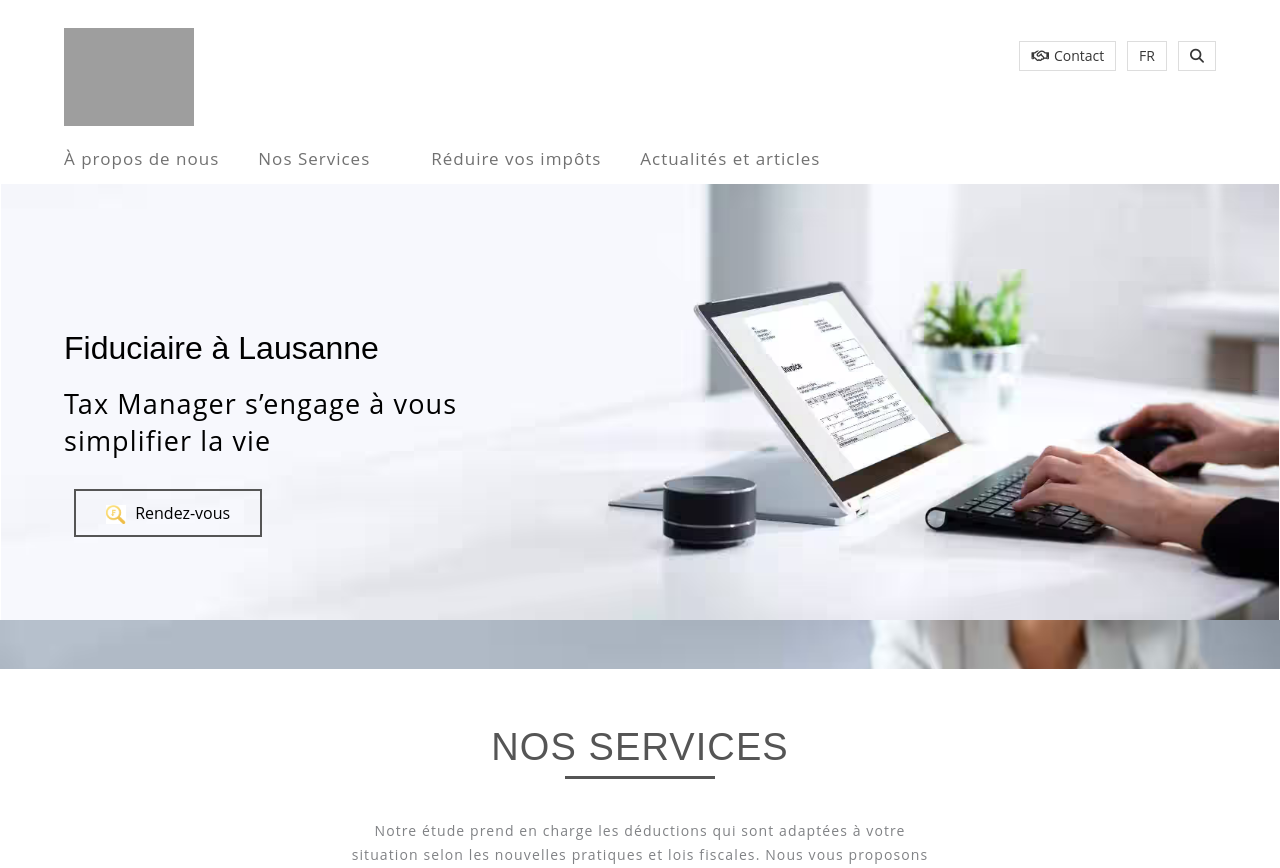
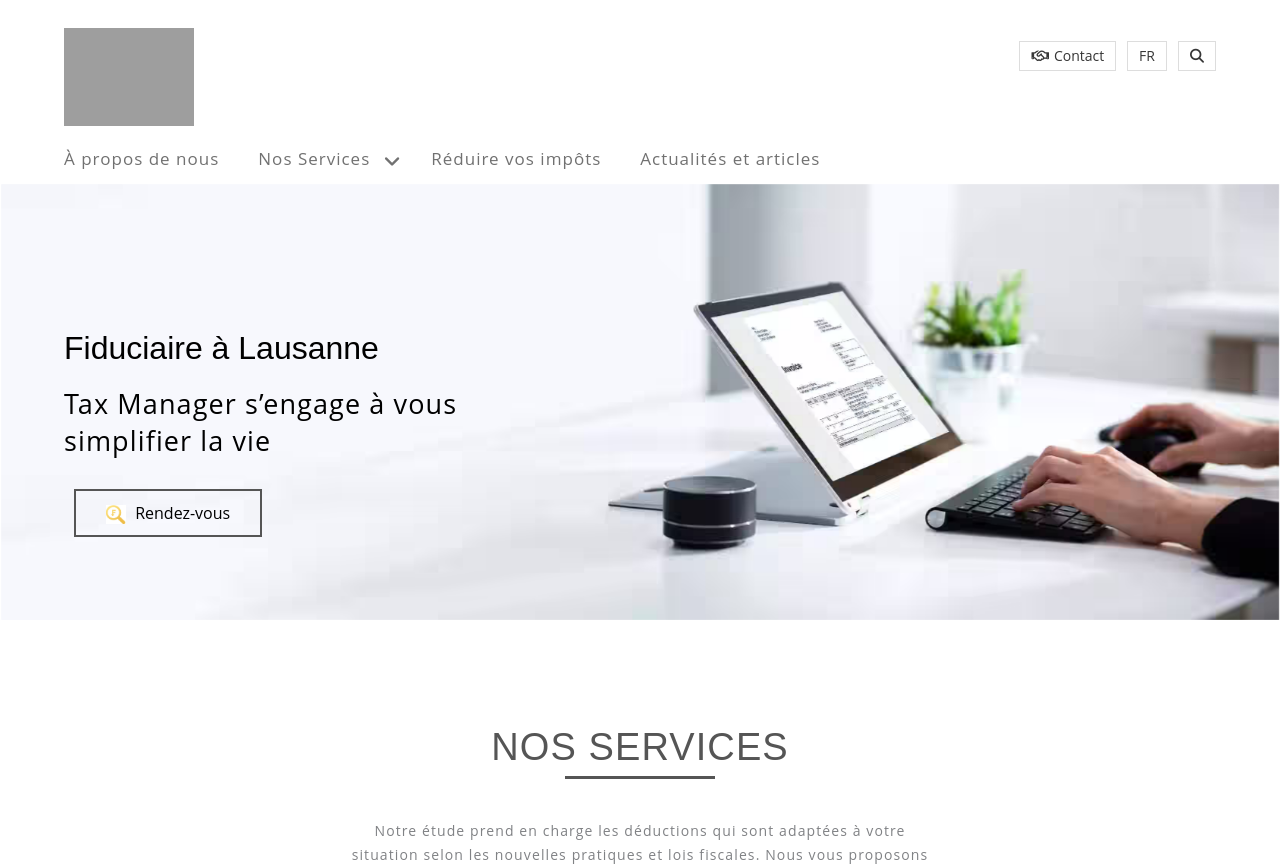
Before and after one commit to unixisking/taxmanager, a PHP site: page /index.php in a window 1280 px wide. Shown: the top 868 px of the page. Run offline with PHP 8.4, Linux system fonts and the light colour scheme; some libraries are stand-ins or nearby versions; grey boxes are pictures that could not be loaded.

Commit message:
fix: hide slick slider when not loaded

```diff
--- a/includes/footer.php
+++ b/includes/footer.php
@@ -91,9 +91,10 @@
 <script src="https://kit.fontawesome.com/bf6205eb78.js"></script>
 <!-- <script class="script" type="text/javascript" data-src="script/additional-methods.min.js"></script>
 <script class="script" type="text/javascript" data-src="https://cdnjs.cloudflare.com/ajax/libs/popper.js/1.12.9/umd/popper.min.js"></script> -->
+<script type="text/javascript" src="script/slick.slider.min.js"></script>
+<script type="text/javascript" class="loading" data-src="script/main.js"></script>
 <script type="text/javascript" src="script/bootstrap.min.js"></script>
 <!-- <script type="text/javascript" src="script/jquery.nicescroll.min.js"></script> -->
-<script type="text/javascript" class="loading" data-src="script/main.js"></script>
 
 <script>
 	  $(window).on('load', function() {
--- a/includes/head.php
+++ b/includes/head.php
@@ -109,6 +109,8 @@
 	  padding-left: 30px;
 	}
   }
+  .tax-banner-slider { display: none; }
+.tax-banner-slider.slick-initialized { display: block; }
 
 </style>
 </head>
--- a/index.php
+++ b/index.php
@@ -8,7 +8,6 @@
 	<!-- The above 3 meta tags *must* come first in the head; any other head content must come *after* these tags -->
 	<meta name="google-site-verification" content="eaW40tZIl9bFS6qIRs3evJTifs_XmkUXSOLJSCq7bIU" />
 	<title>Fiduciaire Tax Manager | Fiduciaire Lausanne</title>
-	<script type="text/javascript" src="script/slick.slider.min.js"></script>
 	<meta name="description" content="Déclarations d'impôt, Réclamations, comptabilité et décompte TVA, Gestion des salaires, Création d'entreprise, Conseil fiscal, Modification et paiement des acomptes" />
 	<link rel="preconnect" href="https://kit.fontawesome.com/">
 	<link rel="preconnect" href="https://ka-f.fontawesome.com/">
```
